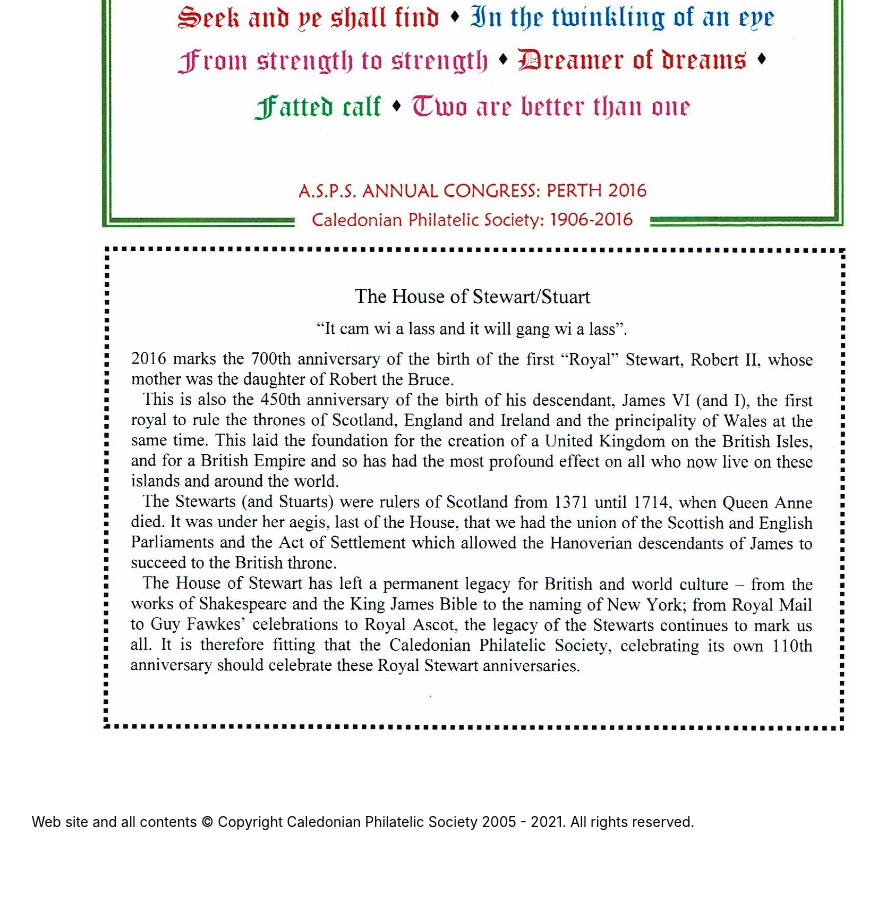
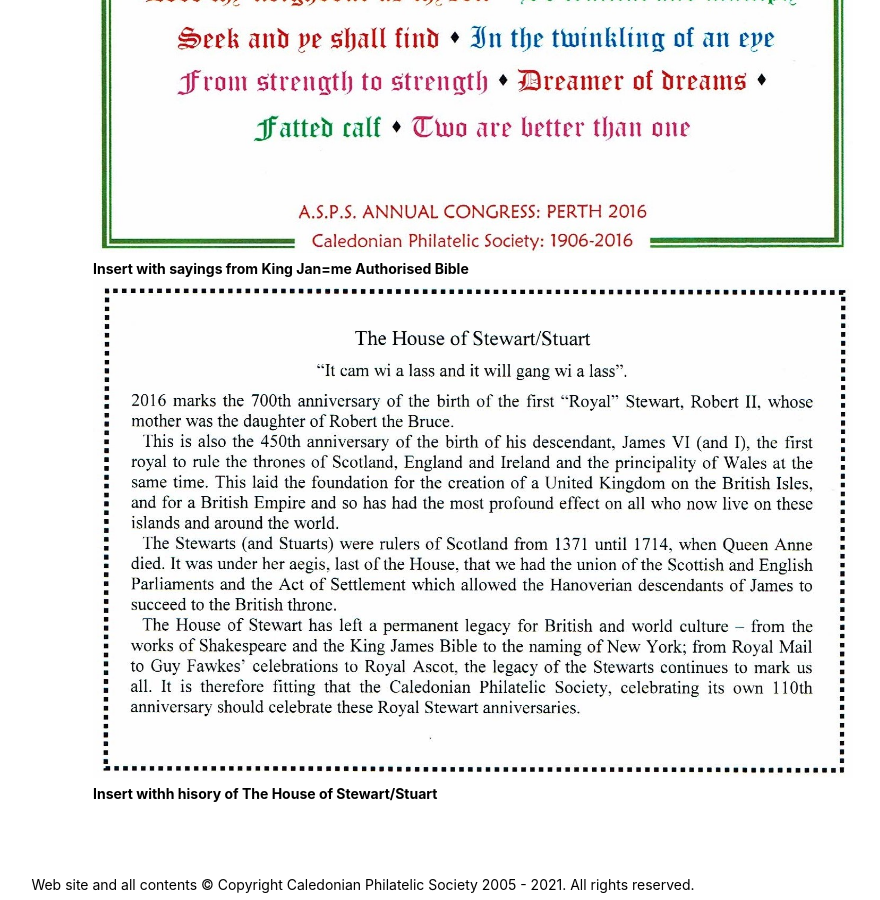
Before and after one commit to astalker/caledonian-stamps, a Jekyll site: the page built from hosting-asps-annual-congress.md, in a window 1280 px wide and 900 px high, scrolled down 1382 px. Shown: the whole window, without its empty margins (277-1157 px from the left). Built offline with Jekyll 4.4.1, drawn with Linux system fonts in a browser that asks for light colours; our own code applies the rules of GitHub Pages for plain Markdown files.

Commit message:
Titles of cover and inserts added

```diff
--- a/hosting-asps-annual-congress.md
+++ b/hosting-asps-annual-congress.md
@@ -7,5 +7,8 @@
 As is traditional many member exhibited samples of the wide collecting interests at the Host Society display. There was an opportunity to purchase souvenir covers and cards of events which shared the anniversary. King Robert II of Scotland was born in Paisley in 1316 while King James VI of Scotland and I of England was born in Edinburgh in 1566. Therefore their 700th and 450th Anniversaries occurred in 2016. A cover showing images of Robert, Mary Queen of Scots and James VI/I was available for purchase at 50 pence before Congress and 60 pence after the event and serviced covers were available after the Congress at £2.50 each which included the special handstamp and postage and packing. A postcard celebrating the contribution of the King James Bible to the English language with a number of well known sayings on the image side was also on sale at the same prices. The cover produced is shown below, along with the two inserts.
 
 ![Congress cover](images/Congress Cover_000275.jpg)
+**Congress Cover**
 ![Insert 1](images/Insert 1_000276.jpg)
+**Insert with sayings from King Jan=me Authorised Bible**
 ![Insert 2](images/Insert 2_000277.jpg)
+**Insert withh hisory of The House of Stewart/Stuart**
```
